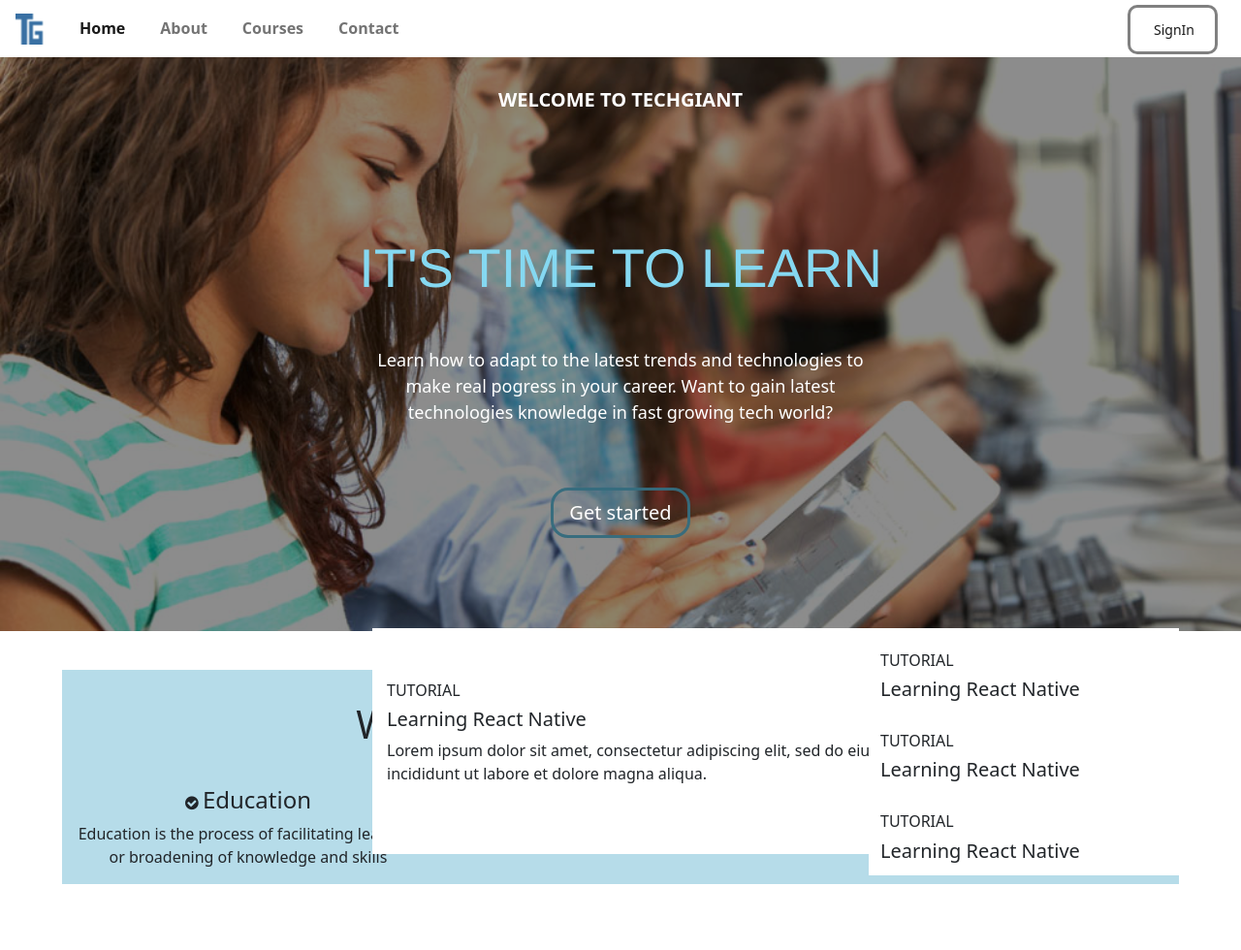
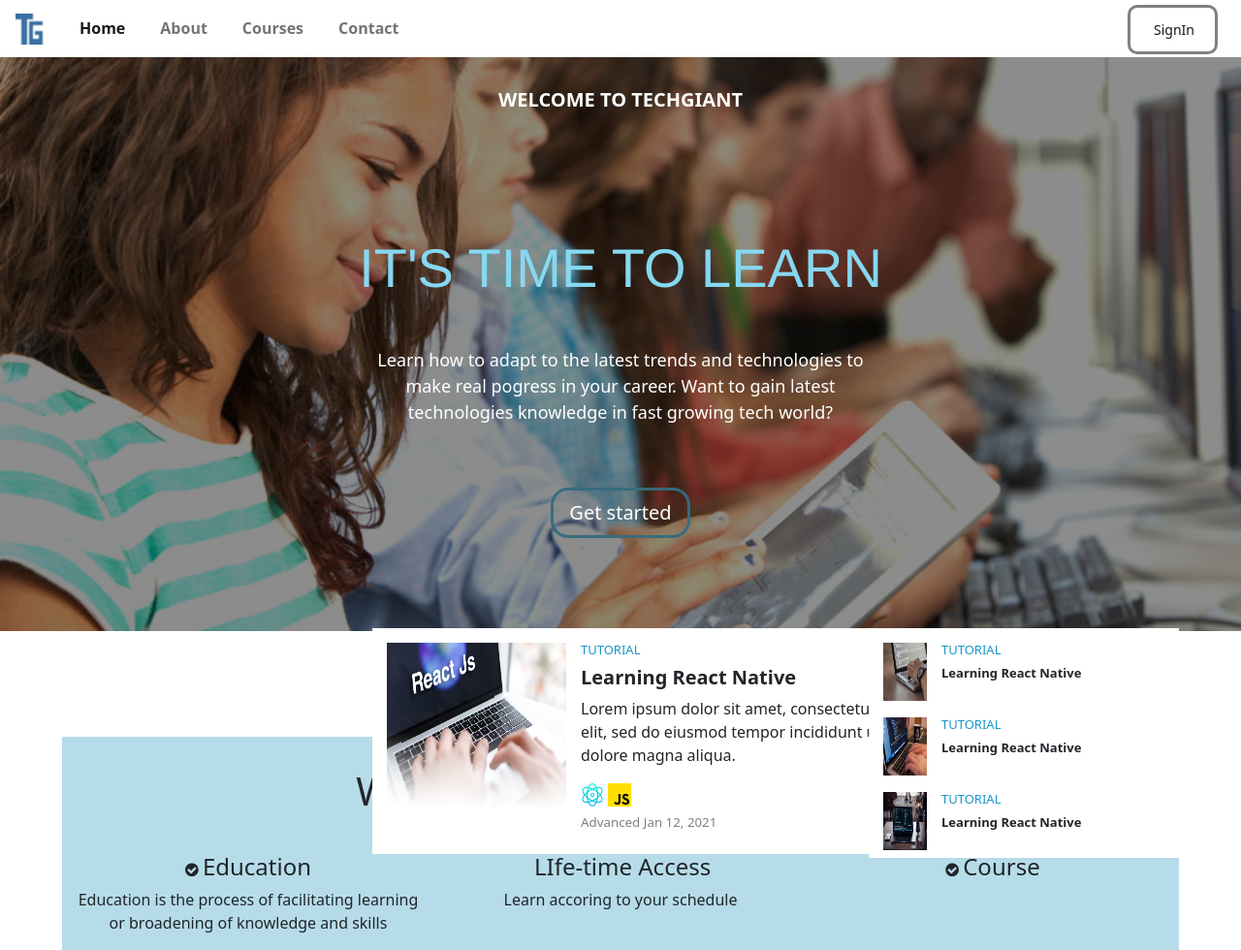
Before and after one commit to Shikha-agarwal/Educational-Site, a plain HTML site: page index.html in a window 1280 px wide. Shown: the whole page at 97% size. Before the commit the page ends 912 px from the top, so only its background shows below. Drawn offline with nearby package versions, Linux system fonts and the light colour scheme.

Commit message:
modified

```diff
--- a/index.html
+++ b/index.html
@@ -50,6 +50,7 @@
   </head>
   <body>
     <section id="home">
+
       <!-- nav bar -->
       <nav class="navbar navbar-expand-lg navbar-light">
         <a class="navbar-brand" href="">
@@ -102,35 +103,69 @@
         </p>
         <button type="button" class="login btn btn-outline-dark btn-lg">Get started</button>
      </div>
+    </section>
 
-     <!--More-->
-     <div class="row">
-         <div class="col-lg-6 container-fluid course1">
-            <img src="" alt="">
-            <p>
-                <h6>TUTORIAL</h6>
-                <h5>Learning React Native</h5>
-                <p>
-                    Lorem ipsum dolor sit amet, consectetur adipiscing elit, sed do eiusmod tempor incididunt ut labore et dolore magna aliqua.
-                </p>
-                <img src="" alt="">
-                <img src="" alt="">
-            </p>
+
+    <section id="home1">
+        <div class="course1">
+           <img class="imageAlignLeft" src="./images/Reactjs.png" alt="laptopImage" width="200px" height="180px">
+           <div class="reactPara">
+               <h6 class="tute">TUTORIAL</h6>
+               <h5 class="learnreact">Learning React Native</h5>
+               <p>
+                   Lorem ipsum dolor sit amet, consectetur adipiscing elit, sed do eiusmod tempor incididunt ut labore et dolore magna aliqua.
+               </p>
+               <img src="./images/reactjs_logo.png" alt="reactjs logo">
+               <img src="./images/js_logo.png" alt="javascript logo">
+              <span class="reactfooter">Advanced Jan 12, 2021</span>
+            </div>
          </div>
-         <div class="col-lg-6 container-fluid course2">
-             <img src="" alt="">
-             <h6>TUTORIAL</h6>
-             <h5>Learning React Native</h5>
-             <img src="" alt="">
-             <h6>TUTORIAL</h6>
-             <h5>Learning React Native</h5>
-             <img src="" alt="">
-             <h6>TUTORIAL</h6>
-             <h5>Learning React Native</h5>
+         <div class="course2">
+           <div class="course2a">
+            <img class="imageAlignLeft" src="./images/sec2(1).png" alt="image" width=60px height="60px">
+            <h6 class="tute">TUTORIAL</h6>
+            <h5 class="learnreact1" >Learning React Native</h5>
+           </div>
+           <div class="course2a">
+            <img class="imageAlignLeft" src="./images/sec2(2).jpeg" alt="image" width=60px height="60px">
+            <h6 class="tute">TUTORIAL</h6>
+            <h5 class="learnreact1">Learning React Native</h5>
+          </div>
+          <div class="course2a">
+            <img class="imageAlignLeft" src="./images/sec2(3).jpeg" alt="image" width=60px height="60px">
+            <h6 class="tute">TUTORIAL</h6>
+            <h5 class="learnreact1">Learning React Native</h5>
+          </div>
         </div>
-     </div>
+        </div>
+        <h6 class="tutecourse">TUTORIAL COURSES</h6>
+        <h3 class="coursetitle">Choose Course</h3>
+        <div class="row">
+          <div class="col-lg-2 col-md-4 col-sm-6">
+
+          </div>
+          <div class="col-lg-2 col-md-4 col-sm-6">
+
+          </div>
+          <div class="col-lg-2 col-md-4 col-sm-6">
+
+          </div>
+          <div class="col-lg-2 col-md-4 col-sm-6">
+
+          </div>
+          <div class="col-lg-2 col-md-4 col-sm-6">
+
+          </div>
+          <div class="col-lg-2 col-md-4 col-sm-6">
+
+          </div>
+        </div>
 
     </section>
+
+
+
+
     <div class="container-fluid con2">
         <h1 class="featureHead">We Provide The Best For You!</h1>
         <div class="row">
```
Also changed, not shown: images/Reactjs.png (added), images/js_logo.png (added), images/reactjs_logo.png (added), images/sec2(1).png (added), images/sec2(2).jpeg (added), images/sec2(3).jpeg (added).
